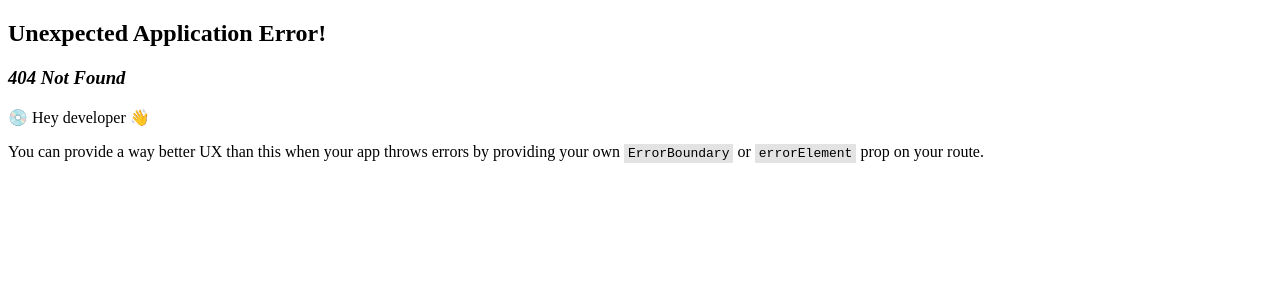
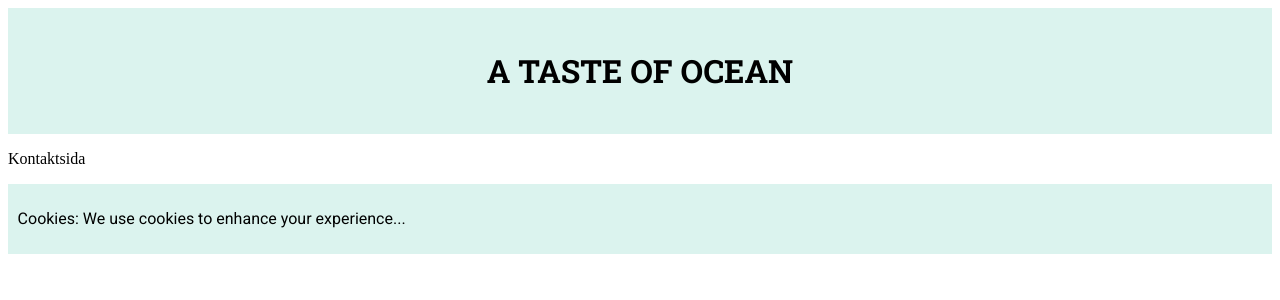
Before and after one commit to c-ridesjo/restaurant-hcj, a React (Vite) app: page /contact in a window 1280 px wide. Before the commit this address had no page. Shown: the top 300 px of the page. Built offline with nearby package versions, Linux system fonts and the light colour scheme.

Commit message:
add contact page

```diff
--- /dev/null
+++ b/src/components/pages/Contact.tsx
@@ -0,0 +1,7 @@
+export const Contact = () => {
+	return (
+		<>
+			<p>Kontaktsida</p>
+		</>
+	);
+};
```
Also changed, not shown: src/router.tsx (+10 -0 lines).
